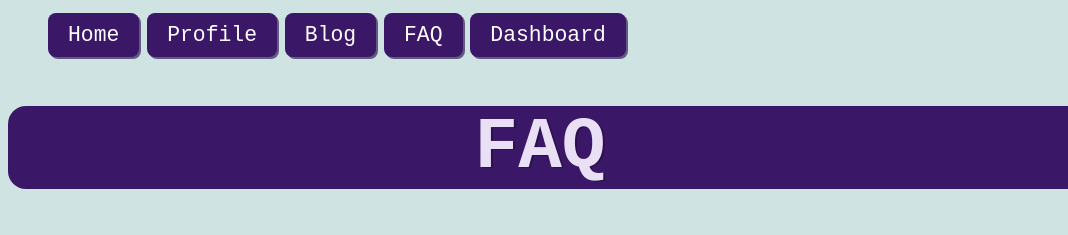
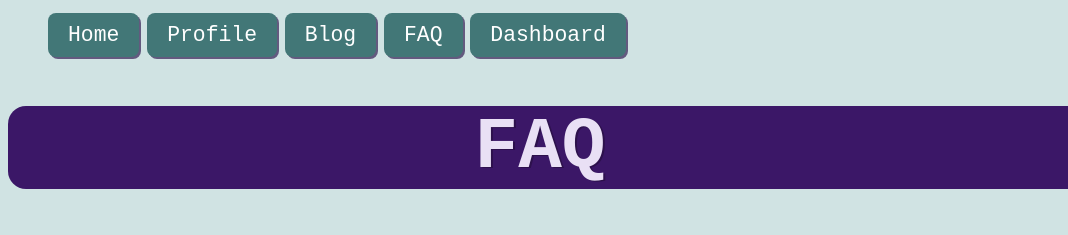
Before and after one commit to AVbregenski/AVbregenski.github.io, a plain HTML site: page faq.html in a window 1280 px wide. Shown: the top 235 px of the page, 0-1068 px from the left. Drawn offline with Linux system fonts and the light colour scheme.

Commit message:
18/10000

```diff
--- a/faq.html
+++ b/faq.html
@@ -12,11 +12,11 @@
   <img id="myLogo" src="photo2/myLogo.PNG" width="200px" height="150px">
   <nav>
     <ul>
-      <a href="index.html">Home</a>
-      <a href="profile.html">Profile</a>
-      <a href="blog.html">Blog</a>
-      <a href="faq.html">FAQ</a>
-      <a href="dashboard.html">Dashboard</a>
+      <a href="index.html"class="active">Home</a>
+      <a href="profile.html"class="active">Profile</a>
+      <a href="blog.html"class="active">Blog</a>
+      <a href="faq.html"class="active">FAQ</a>
+      <a href="dashboard.html"class="active">Dashboard</a>
     </ul>
   </nav>
 
--- a/style.css
+++ b/style.css
@@ -255,3 +255,6 @@ img {
 #musica {
   margin-bottom: 20px;
 }
+.active{
+  background-color: #427777;
+}
```
Also changed, not shown: blog.html (+1 -1 lines), dashboard.html (+1 -1 lines), index.html (+1 -1 lines), profile.html (+1 -1 lines).
